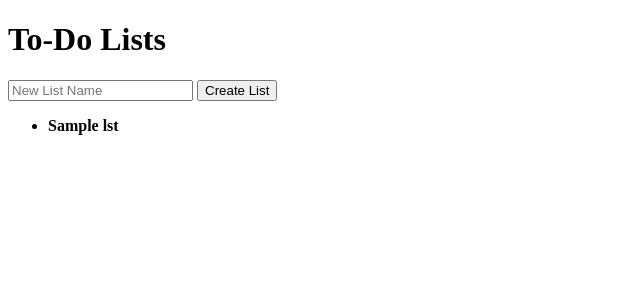
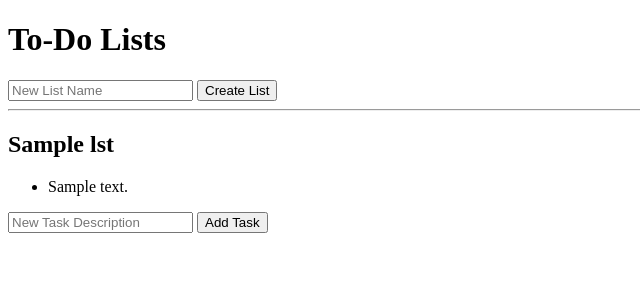
Before and after one commit to CI-Till-Krempel/horseless-carriage-eval-todo-app, a Flask app: template templates/index.html in a window 1280 px wide. Shown: the top 300 px of the page, without its empty margins (0-640 px from the left). Run offline with Flask 3, Linux system fonts and the light colour scheme; the template is opened without the code that fills it: most values are stand-ins (such as "Sample title", 1, 10 or a date in 2020).

Commit message:
feat: implement US-0002 Add Task to List

```diff
--- a/app.py
+++ b/app.py
@@ -2,24 +2,37 @@ from flask import Flask, render_template, request, redirect, url_for
 
 app = Flask(__name__)
 
-# In-memory storage for lists and tasks
-lists = []
+# In-memory storage for MVP
+lists = {}
+next_list_id = 1
+next_task_id = 1
 
-@app.route('/')
+@app.route("/", methods=["GET"])
 def index():
-    return render_template('index.html', lists=lists)
+    return render_template("index.html", lists=lists)
 
-@app.route('/lists', methods=['POST'])
+@app.route("/lists", methods=["POST"])
 def create_list():
-    name = request.form.get('name')
+    global next_list_id
+    name = request.form.get("name")
     if name:
-        new_list = {
-            'id': len(lists) + 1,
-            'name': name,
-            'tasks': []
-        }
-        lists.append(new_list)
-    return redirect(url_for('index'))
+        lists[str(next_list_id)] = {"name": name, "tasks": []}
+        next_list_id += 1
+    return redirect(url_for("index"))
 
-if __name__ == '__main__':
+@app.route("/lists/<list_id>/tasks", methods=["POST"])
+def add_task(list_id):
+    global next_task_id
+    if list_id in lists:
+        description = request.form.get("description")
+        if description:
+            lists[list_id]["tasks"].append({
+                "id": next_task_id,
+                "description": description,
+                "completed": False
+            })
+            next_task_id += 1
+    return redirect(url_for("index"))
+
+if __name__ == "__main__":
     app.run(debug=True)
--- a/templates/index.html
+++ b/templates/index.html
@@ -1,21 +1,32 @@
-<!DOCTYPE html>
+<!doctype html>
 <html lang="en">
 <head>
-    <meta charset="UTF-8">
-    <title>To-Do List App</title>
+    <meta charset="utf-8">
+    <title>To-Do App</title>
 </head>
 <body>
     <h1>To-Do Lists</h1>
+
     <form action="/lists" method="POST">
         <input type="text" name="name" placeholder="New List Name" required>
         <button type="submit">Create List</button>
     </form>
-    <ul>
-        {% for lst in lists %}
-            <li>
-                <strong>{{ lst.name }}</strong>
-            </li>
-        {% endfor %}
-    </ul>
+
+    <hr>
+
+    {% for list_id, lst in lists.items() %}
+        <div>
+            <h2>{{ lst.name }}</h2>
+            <ul>
+                {% for task in lst.tasks %}
+                    <li>{{ task.description }}</li>
+                {% endfor %}
+            </ul>
+            <form action="/lists/{{ list_id }}/tasks" method="POST">
+                <input type="text" name="description" placeholder="New Task Description" required>
+                <button type="submit">Add Task</button>
+            </form>
+        </div>
+    {% endfor %}
 </body>
 </html>
```
Also changed, not shown: tests/test_todo.py (+7 -6 lines).
